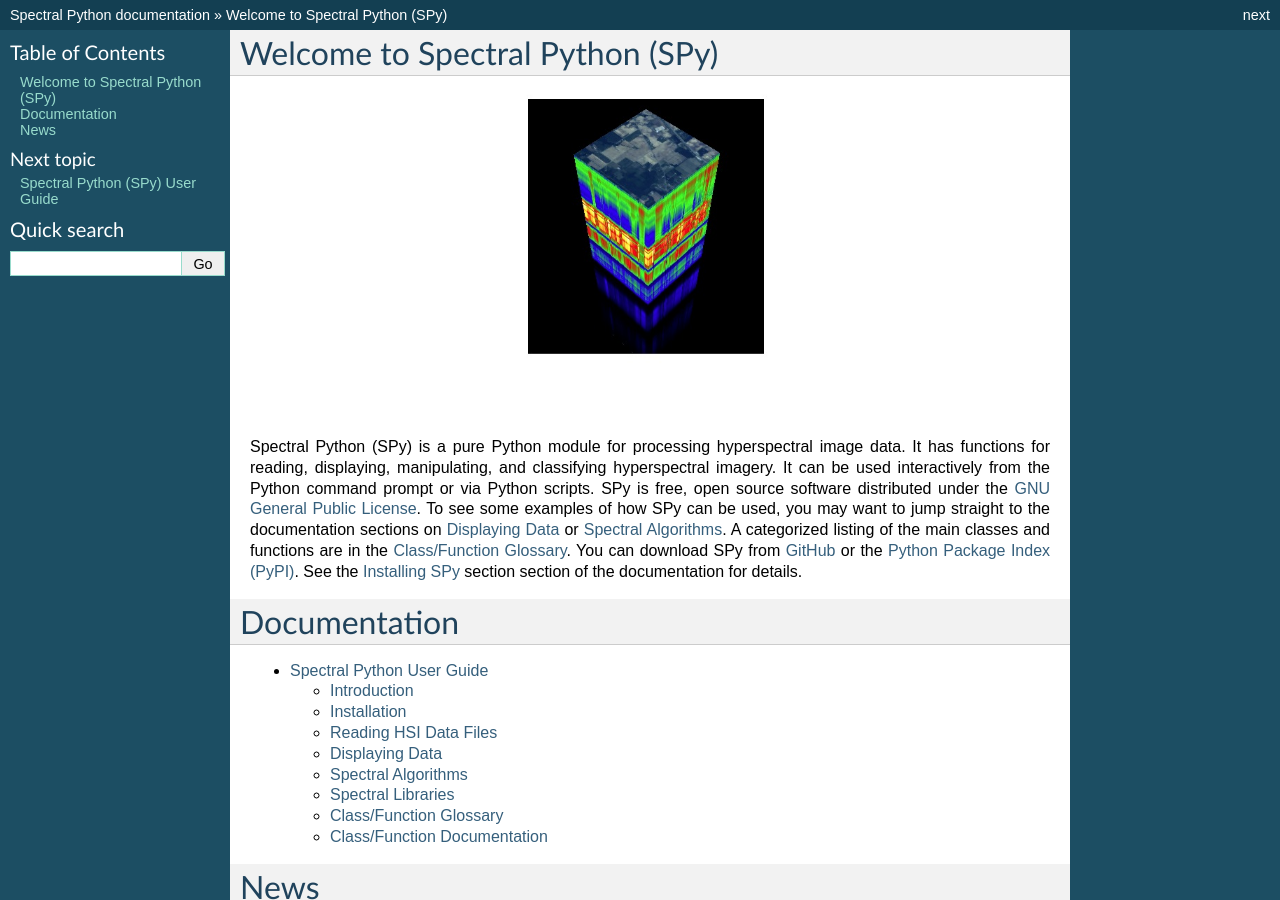
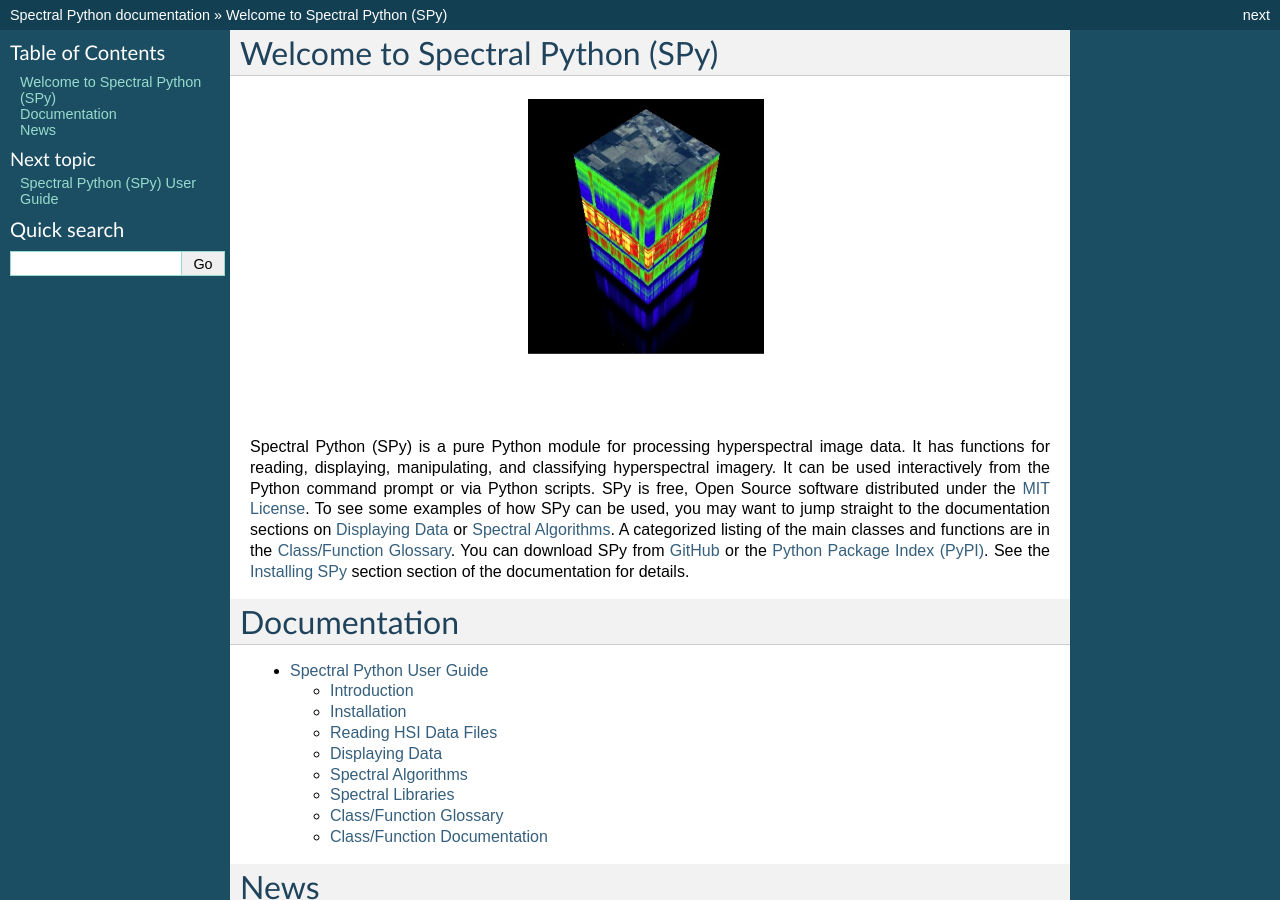
Before and after one commit to spectralpython/spectralpython.github.io, a Sphinx documentation site: the page built from sphinx/index.rst, in a window 1280 px wide and 900 px high. Built offline with Sphinx 7.4.7, drawn with Linux system fonts in a browser that asks for light colours; formulas are drawn with MathJax 3; some of the changed text lies outside the part shown.

Commit message:
Increased version to 0.21

```diff
--- a/sphinx/class_func_ref.rst
+++ b/sphinx/class_func_ref.rst
@@ -18,7 +18,7 @@
 ImageArray
 ----------
 
-.. autoclass:: spectral.spectral.ImageArray
+.. autoclass:: spectral.image.ImageArray
 
 SpyFile
 -------
@@ -363,7 +363,7 @@
 SpySettings
 -----------
 
-.. autoclass:: spectral.spectral.SpySettings
+.. autoclass:: spectral.config.SpySettings
 
 Utilities
 =========
--- a/sphinx/index.rst
+++ b/sphinx/index.rst
@@ -15,8 +15,8 @@
 Spectral Python (SPy) is a pure Python module for processing hyperspectral image
 data. It has functions for reading, displaying, manipulating, and classifying
 hyperspectral imagery. It can be used interactively from the Python command
-prompt or via Python scripts.  SPy is free, open source software distributed
-under the `GNU General Public License <http://www.gnu.org/copyleft/gpl.html>`_.
+prompt or via Python scripts.  SPy is free, Open Source software distributed
+under the `MIT License <https://mit-license.org/>`_.
 To see some examples of how SPy can be used, you may want to jump straight to
 the documentation sections on :ref:`graphics` or :ref:`algorithms`.  A
 categorized listing of the main classes and functions are in the
@@ -35,6 +35,8 @@
 
 News
 ----
+
+2020-04-26 : As of version 0.21, Spectal Python (SPy) is released under the `MIT License <https://mit-license.org/>`_.
 
 2019-10-06 : SPy 0.20 adds support for the ECOSTRESS spectral library.
 
```
